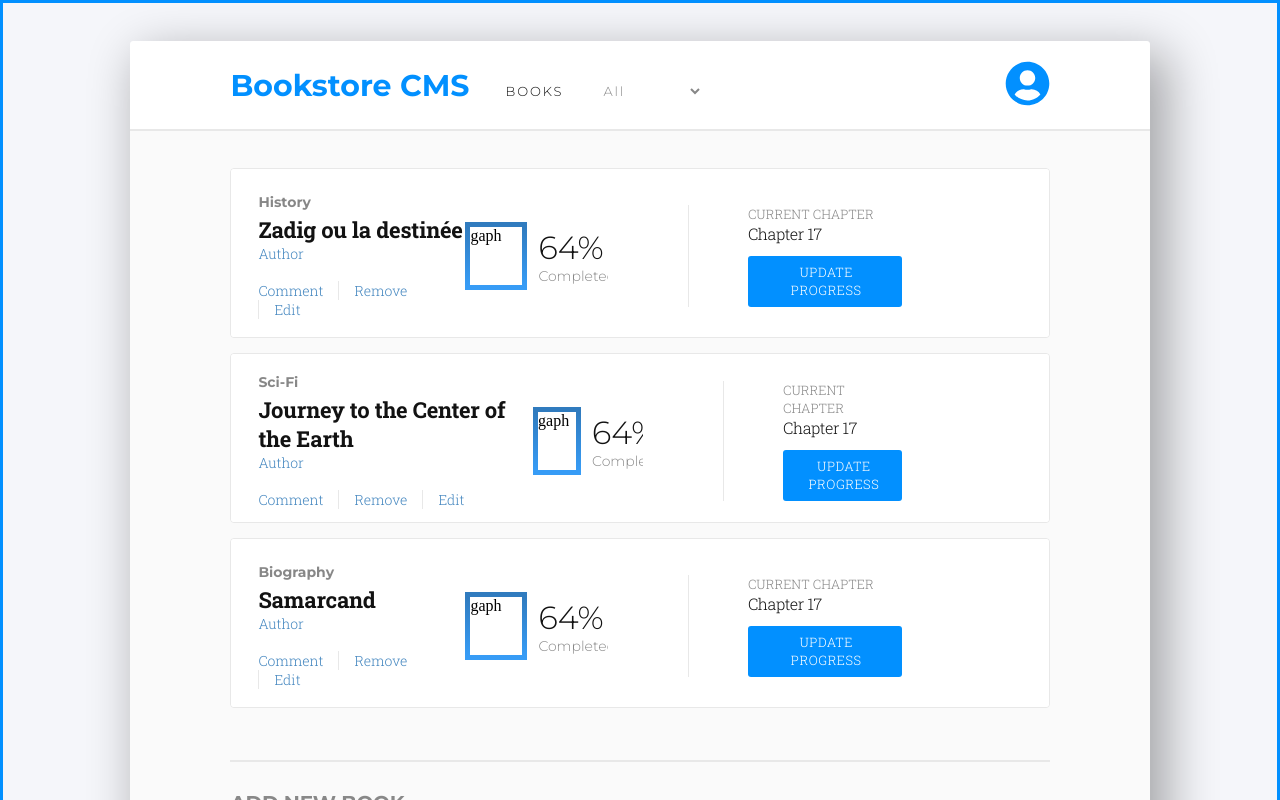
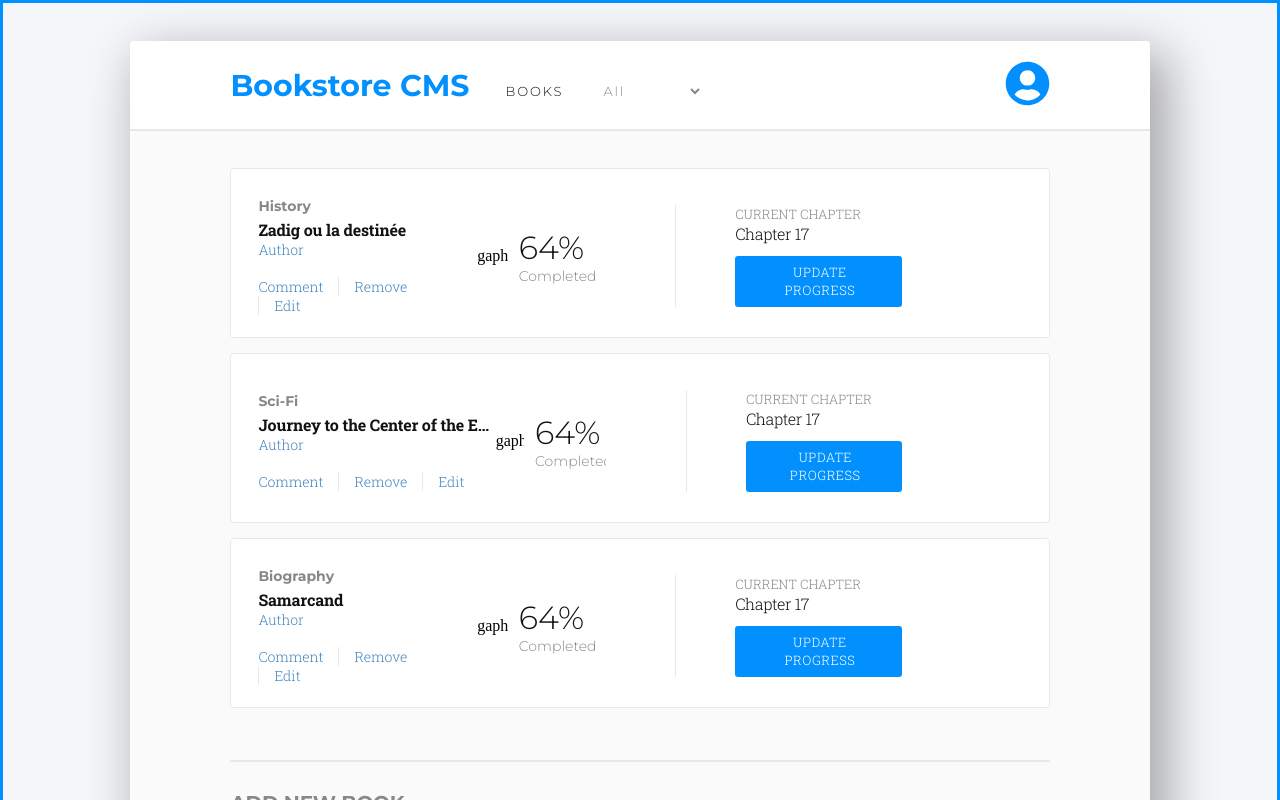
Before and after one commit to CalyCherkaoui/bookstore-react-redux, a React (Create React App) app: page / in a window 1280 px wide. Shown: the top 800 px of the page. Built offline with nearby package versions, Linux system fonts and the light colour scheme.

Commit message:
Style Progressbar

```diff
--- a/src/App.css
+++ b/src/App.css
@@ -216,10 +216,6 @@
   background-color: var(--white);
 }
 
-/* .book_box_left {
-  margin-bottom: 1.125rem;
-} */
-
 .book_info {
   margin-bottom: 1.125rem;
 }
@@ -240,13 +236,17 @@
 
 .book_info_title {
   font-family: 'Roboto Slab', serif;
-  font-size: 1.375rem;
+  font-size: 1rem;
   font-weight: bold;
   font-stretch: normal;
   font-style: normal;
   line-height: normal;
   letter-spacing: -0.2px;
   color: var(--black-two);
+  white-space: nowrap;
+  overflow: hidden;
+  text-overflow: ellipsis;
+  max-width: 100%;
 }
 
 .book_info_author {
@@ -302,19 +302,6 @@
   flex-direction: row;
   justify-content: flex-start;
   align-items: center;
-}
-
-.stats_graph {
-  width: 4.25rem;
-  height: 4.25rem;
-  border-style: solid;
-  border-width: 5px;
-  border-image-source: linear-gradient(to bottom, var(--medium-blue), var(--dodger-blue));
-  border-image-slice: 1;
-
-  /* width: 5.625rem;
-  height: 5.62rem;
-  padding: 0.62rem 0.625rem 0.75rem 0.75rem; */
 }
 
 .stats_text {
@@ -397,10 +384,17 @@
 
 /* Progress bar component  */
 
+/* .stats_graph {
+  width: 4.25rem;
+  height: 4.25rem;
+  border-style: solid;
+  border-width: 5px;
+  border-image-source: linear-gradient(to bottom, var(--medium-blue), var(--dodger-blue));
+  border-image-slice: 1;
+} */
+
 .svg_progress_bar {
   display: block;
-  margin: 20px auto;
-  max-width: 100%;
 }
 
 .in_circle {
```
